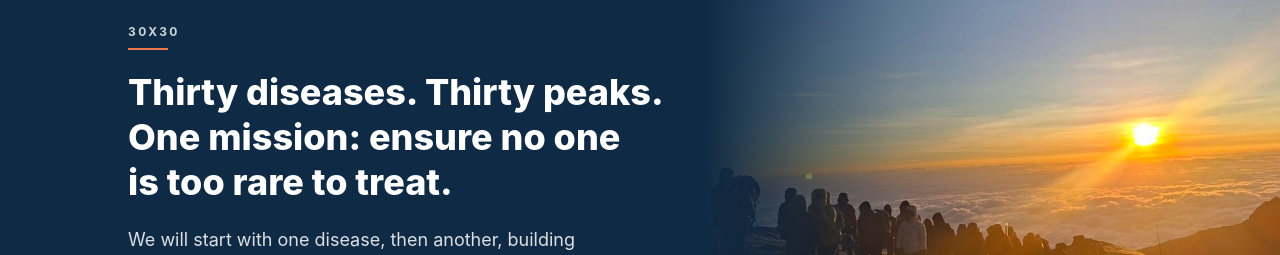
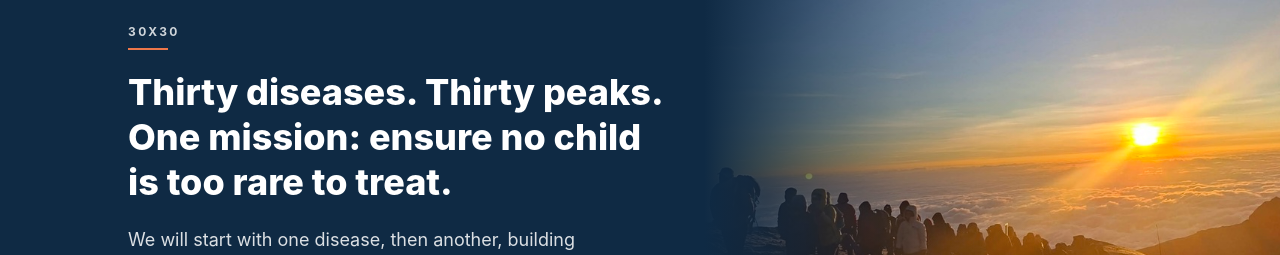
Before and after one commit to inwang123/rarediseaseweb, a React (Vite) app: page /30-by-30 in a window 1280 px wide. Shown: the part 188-443 px from the top of the page. Built offline with nearby package versions, Linux system fonts and the light colour scheme.

Commit message:
update no one to no child

```diff
--- a/src/pages/ThirtyBy30.jsx
+++ b/src/pages/ThirtyBy30.jsx
@@ -43,7 +43,7 @@ export default function ThirtyBy30() {
           <h1 className="text-3xl md:text-4xl font-extrabold text-white leading-tight">
             Thirty diseases. Thirty peaks.
             <br className="hidden md:block" />{" "}
-            One mission: ensure no one
+            One mission: ensure no child
             <br className="hidden md:block" />{" "}
             is too rare to treat.
           </h1>
```
